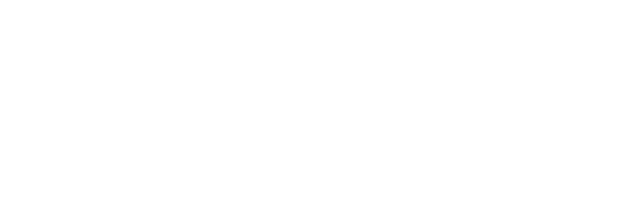
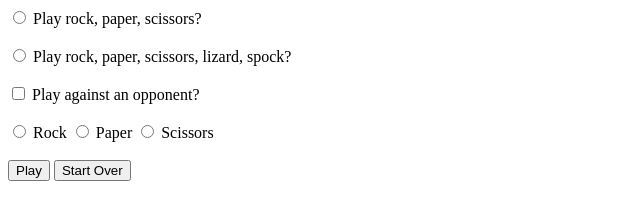
Before and after one commit to comp426-2023-spring/e02-meiqi-gu, a website: page public/index.html in a window 1280 px wide. Shown: the whole page, without its empty margins (0-640 px from the left). Drawn offline with Linux system fonts and the light colour scheme.

Commit message:
basic html from class

```diff
--- a/public/index.html
+++ b/public/index.html
@@ -1,12 +1,46 @@
 <html>
-    <head>
-        <title>Rock</title>
-        <!-- Link to your script file(s) and CSS in here somewhere -->
-    </head>
-    <body>
 
-    <!-- Your interface markup goes here -->
-    <!-- For interface examples, look in the `/examples/` directory in the root of your starter code repo. -->
+<head>
+    <title>Final426</title>
+    <!-- Link to your script file(s) and CSS in here somewhere -->
+    <link href="./styles.css" rel="stylesheet" type="text/css">
+    <script src="./scripts.js"></script>
+</head>
 
-    </body>
+<body>
+    <form id="userinput" class="">
+        <input type="radio" id="rps" name="game" value="rps">
+        <label for="rps">Play rock, paper, scissors?</label>
+        <br><br>
+
+        <input type="radio" id="rpsls" name="game" value="rpsls">
+        <label for="rpsls">Play rock, paper, scissors, lizard, spock?</label>
+        <br><br>
+
+        <input type="checkbox" id="opponent" name="playtype" value="opponent">
+        <label for="opponent">Play against an opponent?</label>
+        <br><br>
+
+        <input type="radio" id="rock" name="player" value="rock" class="rps">
+        <label>Rock</label>
+
+        <input type="radio" id="paper" name="player" value="paper" class="rps">
+        <label>Paper</label>
+
+        <input type="radio" id="scissors" name="player" value="scissors" class="rps">
+        <label>Scissors</label>
+
+        <input type="radio" id="lizard" name="player" value="lizard" class="rpsls hidden">
+        <label class="rpsls hidden">Lizard</label>
+
+        <input type="radio" id="spock" name="player" value="spock" class="rpsls hidden">
+        <label class="rpsls hidden">Spock</label>
+
+        <br><br>
+
+        <input type="submit" id="play" name="controls" value="Play">
+        <input type="submit" id="startover" name="controls" value="Start Over">
+    </form>
+</body>
+
 </html>
--- a/public/styles.css
+++ b/public/styles.css
@@ -1,8 +1,3 @@
-body {
+.hidden {
+    display: none;
 }
-
-h1 {
-}
-
-p {
-}
```
